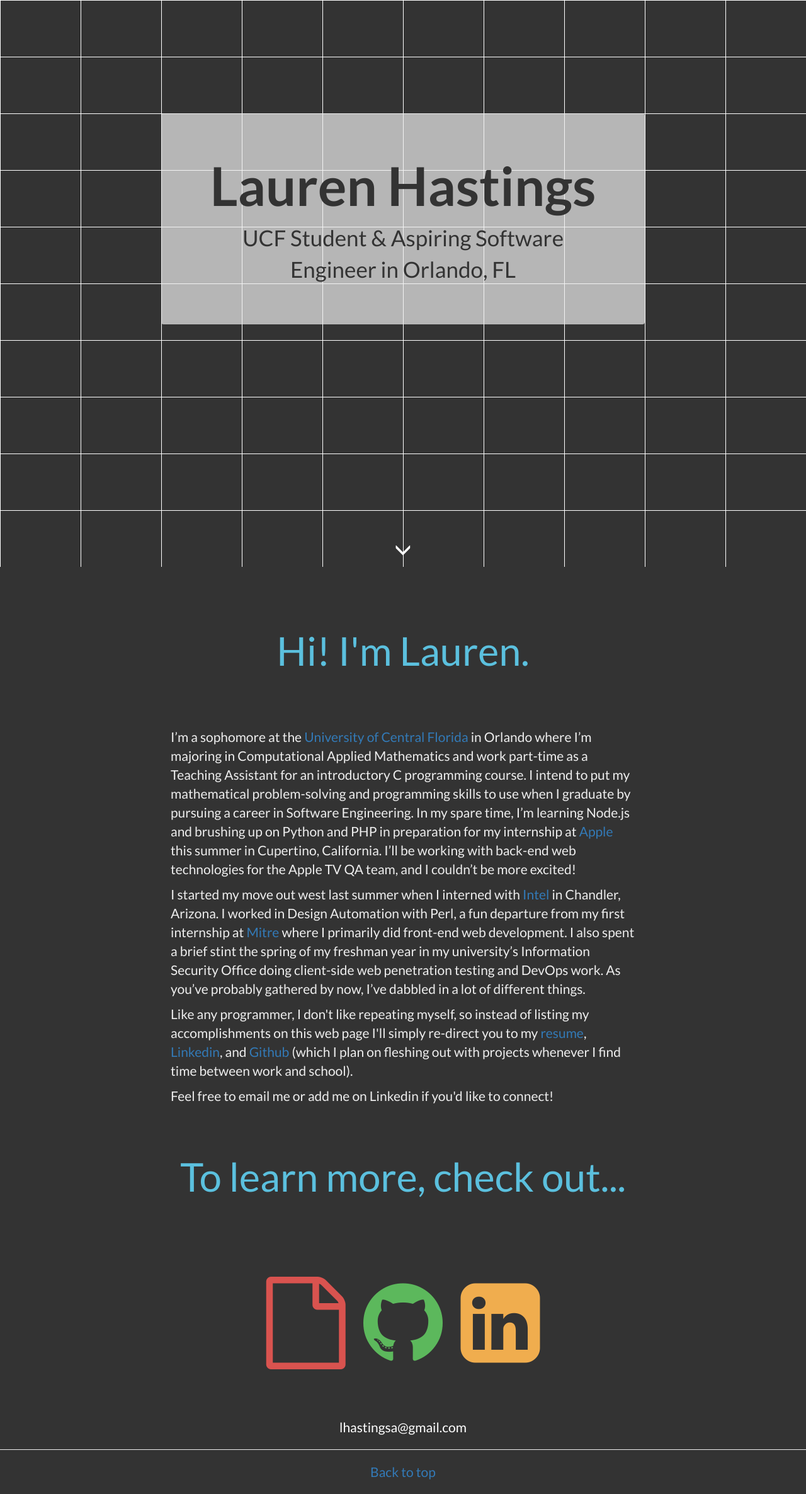
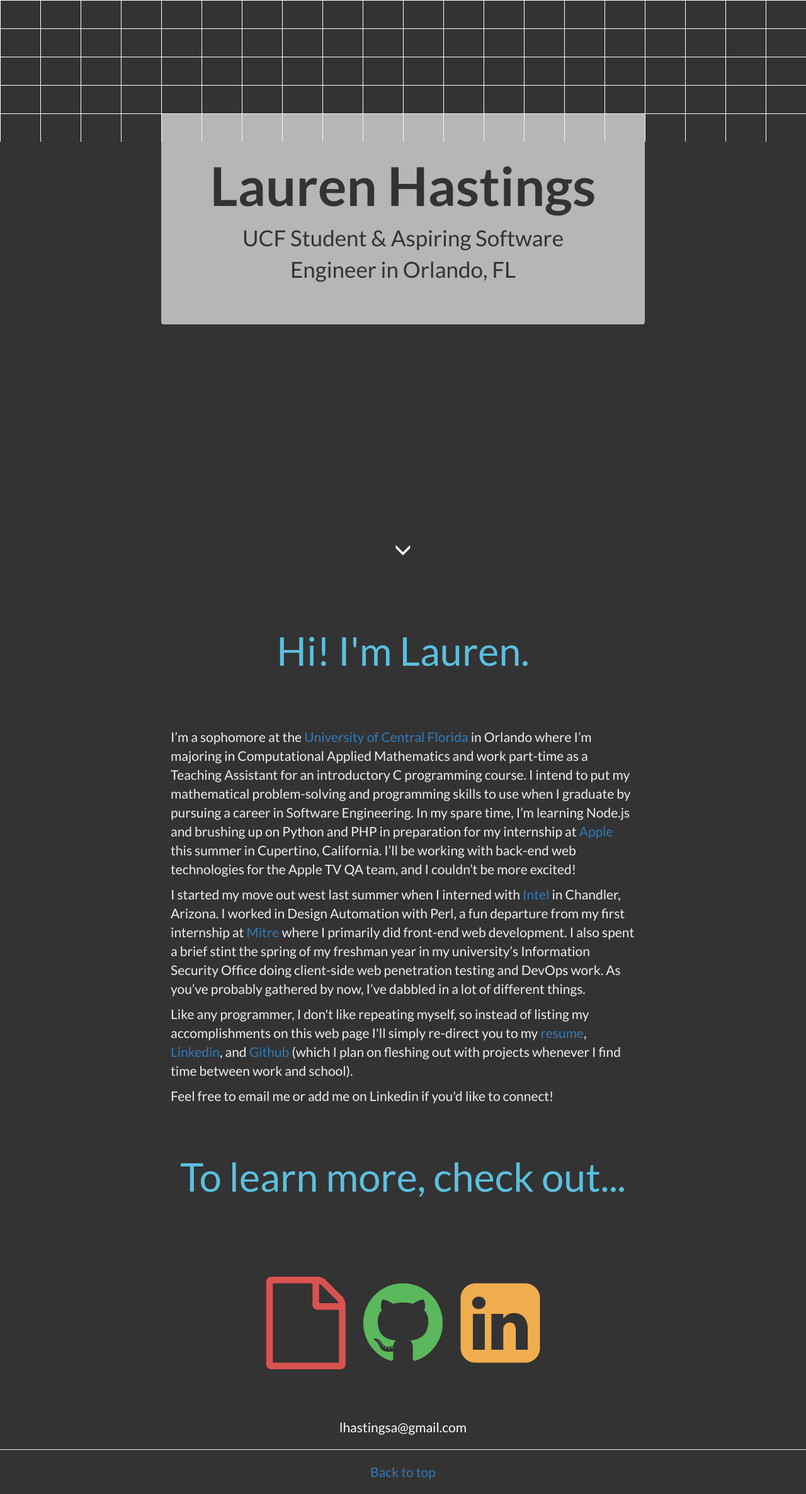
Before and after one commit to hastingsl/hastingsl.github.io, a Jekyll site: the page built from index.html, in a window 1280 px wide. Shown: the whole page at 63% size. Built offline with Jekyll 4.4.1, drawn with Linux system fonts in a browser that asks for light colours; nearby versions of some CDN libraries.

Commit message:
Updated resume

```diff
--- a/css/main.scss
+++ b/css/main.scss
@@ -157,9 +157,9 @@ body, .jumbotron {
   border-left-width: 1px;
   border-right: 0px;
   float: left;
-  height: 10vh;
+  height: 5vh;
   position: relative;
-  width: 10%;
+  width: 5%;
 }
 
 #tile-grid {
```
Also changed, not shown: 1 other file.
